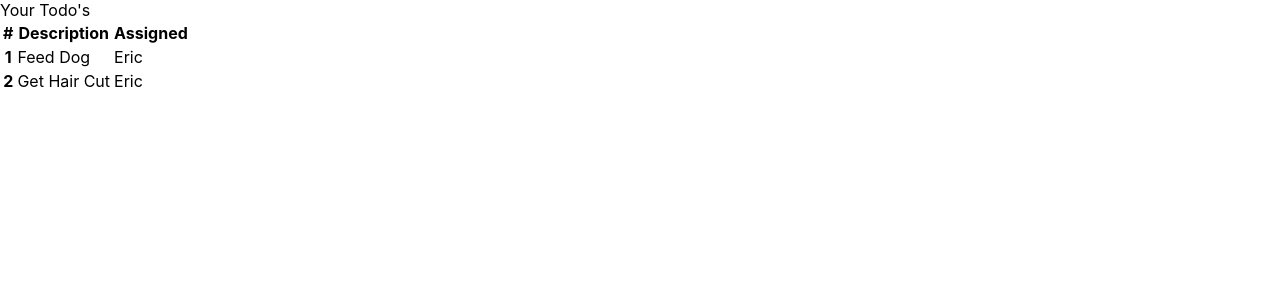
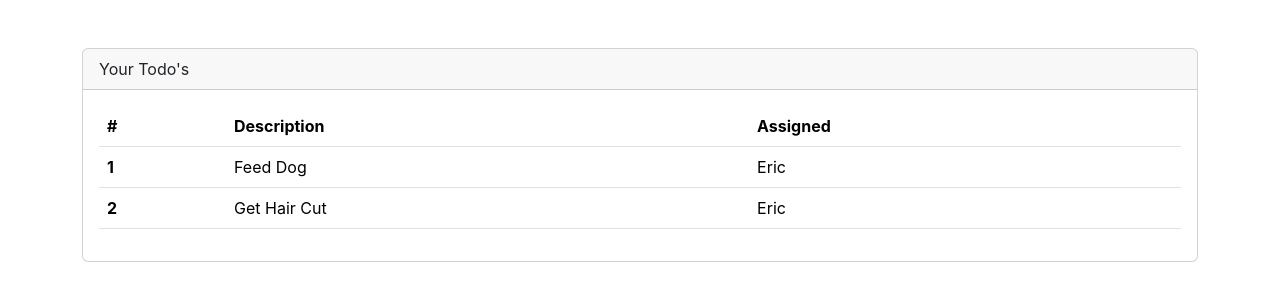
Before and after one commit to conradMare/React-Java-Spring-Boot, a React (Create React App) app in the folder react-todo-demo/react-todos/: page / in a window 1280 px wide. Shown: the top 300 px of the page. Built offline with nearby package versions, Linux system fonts and the light colour scheme.

Commit message:
2024/04/26(am)
react-todo-demo - S04.13_Add CSS to our React Project

```diff
--- a/react-todo-demo/react-todos/public/index.html
+++ b/react-todo-demo/react-todos/public/index.html
@@ -1,20 +1,21 @@
 <!DOCTYPE html>
 <html lang="en">
+
 <head>
   <meta charset="utf-8" />
   <link rel="icon" href="%PUBLIC_URL%/favicon.ico" />
   <meta name="viewport" content="width=device-width, initial-scale=1" />
   <meta name="theme-color" content="#000000" />
-    <meta
-      name="description"
-      content="Web site created using create-react-app"
-    />
+  <meta name="description" content="Web site created using create-react-app" />
   <link rel="apple-touch-icon" href="%PUBLIC_URL%/logo192.png" />
   <!--
       manifest.json provides metadata used when your web app is installed on a
       user's mobile device or desktop. See https://developers.google.com/web/fundamentals/web-app-manifest/
     -->
   <link rel="manifest" href="%PUBLIC_URL%/manifest.json" />
+  <!-- Bootstrap CSS -->
+  <link href="https://cdn.jsdelivr.net/npm/bootstrap@5.3.3/dist/css/bootstrap.min.css" rel="stylesheet"
+    integrity="sha384-QWTKZyjpPEjISv5WaRU9OFeRpok6YctnYmDr5pNlyT2bRjXh0JMhjY6hW+ALEwIH" crossorigin="anonymous">
   <!--
       Notice the use of %PUBLIC_URL% in the tags above.
       It will be replaced with the URL of the `public` folder during the build.
@@ -26,6 +27,7 @@
     -->
   <title>React App</title>
 </head>
+
 <body>
   <noscript>You need to enable JavaScript to run this app.</noscript>
   <div id="root"></div>
@@ -39,5 +41,10 @@
       To begin the development, run `npm start` or `yarn start`.
       To create a production bundle, use `npm run build` or `yarn build`.
     -->
+  <!-- Bootstrap Bundle with Popper -->
+  <script src="https://cdn.jsdelivr.net/npm/bootstrap@5.3.3/dist/js/bootstrap.bundle.min.js"
+    integrity="sha384-YvpcrYf0tY3lHB60NNkmXc5s9fDVZLESaAA55NDzOxhy9GkcIdslK1eN7N6jIeHz"
+    crossorigin="anonymous"></script>
 </body>
+
 </html>
--- a/react-todo-demo/react-todos/src/App.js
+++ b/react-todo-demo/react-todos/src/App.js
@@ -2,13 +2,13 @@
 
 function App() {
   return (
-    <div>
-      <div>
-        <div>
+    <div className='mt-5 container'>
+      <div className='card'>
+        <div className='card-header'>
           Your Todo's
         </div>
-        <div>
-          <table>
+        <div className='card-body'>
+          <table className='table table-hover'>
             <thead>
               <tr>
                 <th scope='col'>#</th>
```
Lines whose indentation alone changed are shown as unchanged.
